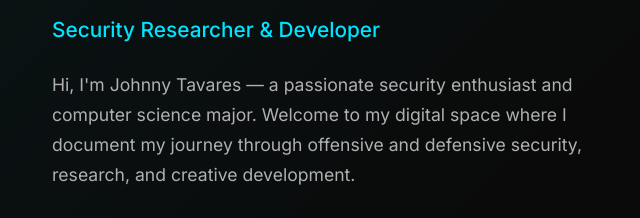
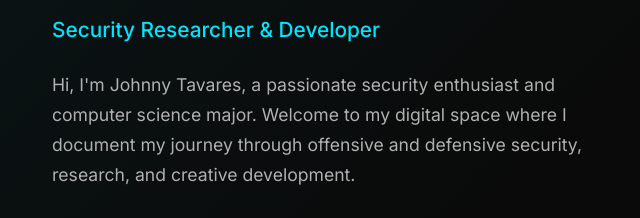
Before and after one commit to johnny-tavares/johnny-tavares.github.io, a plain HTML site: page index.html in a window 1280 px wide. Shown: the part 339-557 px from the top of the page, 20-660 px from the left. Drawn offline with Linux system fonts and the light colour scheme.

Commit message:
Update index.html

```diff
--- a/index.html
+++ b/index.html
@@ -29,7 +29,7 @@
                 <div class="hero-text">
                     <h1>Johnny Tavares</h1>
                     <p class="subtitle">Security Researcher & Developer</p>
-                    <p class="description">Hi, I'm Johnny Tavares — a passionate security enthusiast and computer science major. Welcome to my digital space where I document my journey through offensive and defensive security, research, and creative development.</p>
+                    <p class="description">Hi, I'm Johnny Tavares, a passionate security enthusiast and computer science major. Welcome to my digital space where I document my journey through offensive and defensive security, research, and creative development.</p>
                     <div class="cta-buttons">
                         <a href="#projects" class="btn btn-primary">View My Work</a>
                         <a href="#contact" class="btn btn-secondary">Get In Touch</a>
```
